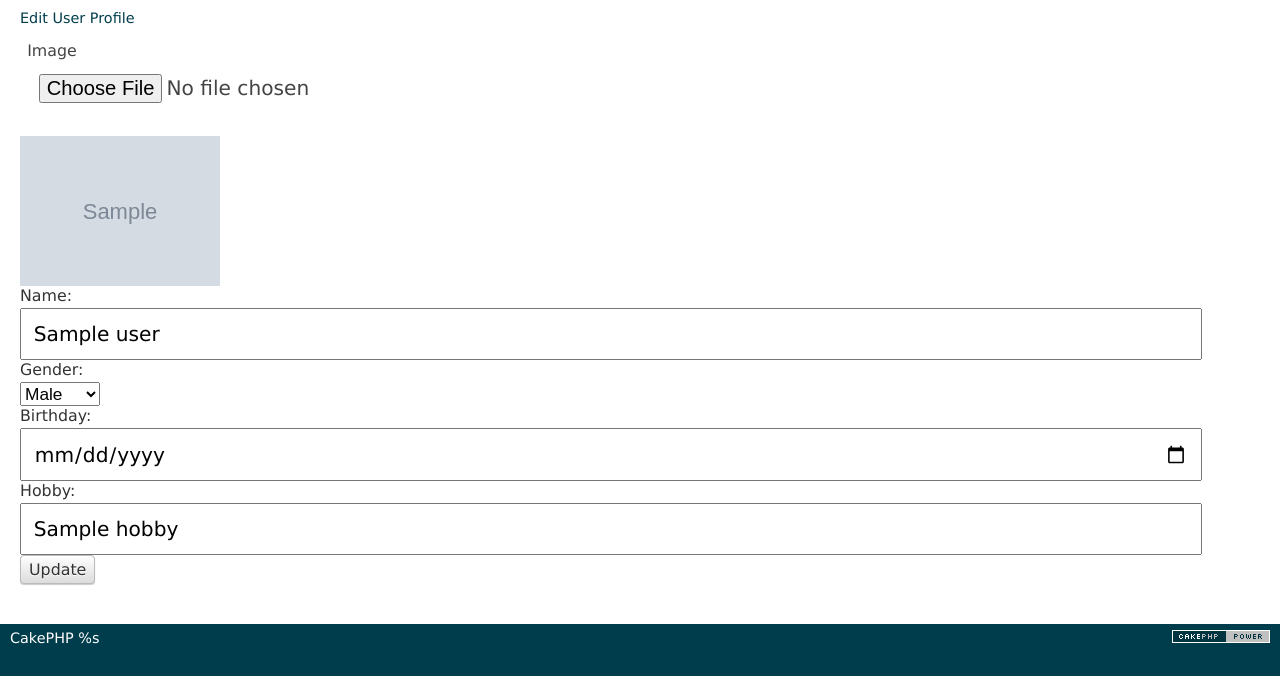
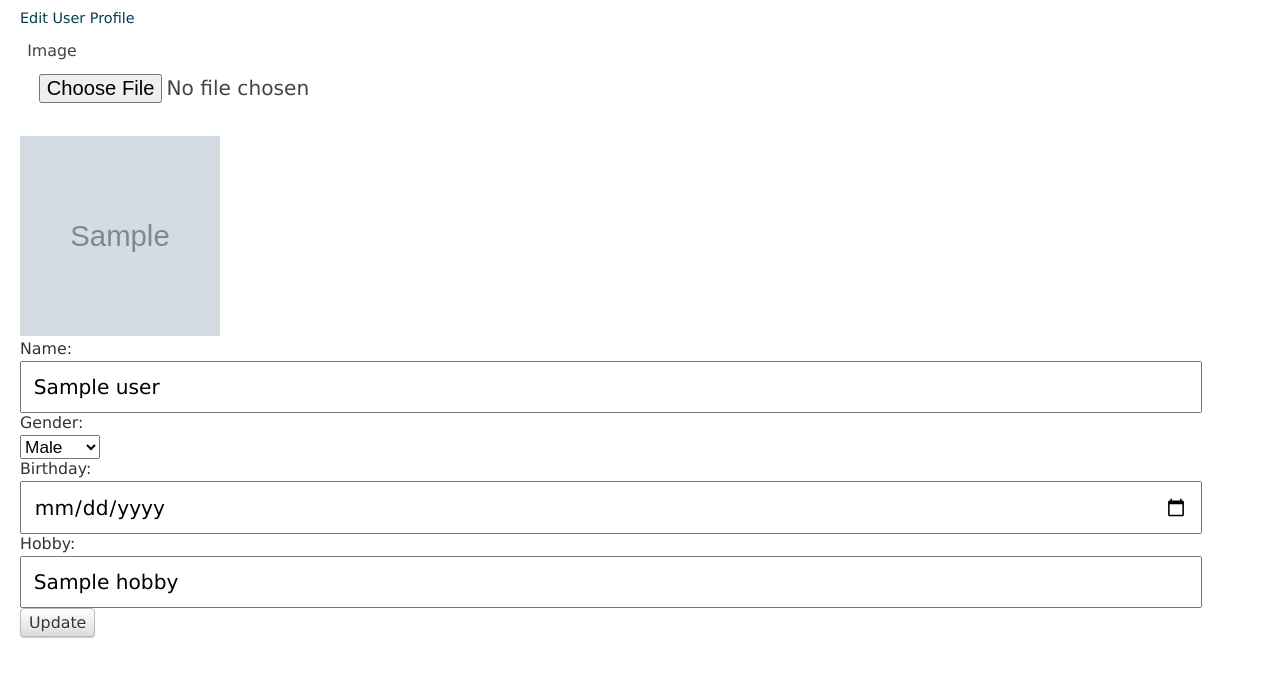
Before and after one commit to fdcyoshida/messageboard, a CakePHP app: the page made by app/View/UserProfiles/edit.ctp in a window 1280 px wide. Shown: the part 47-723 px from the top of the page. Run offline with PHP 8.4 and a stand-in for CakePHP, Linux system fonts and the light colour scheme; the template is opened without the code that fills it: most values are stand-ins (such as "Sample title", 1, 10 or a date in 2020); grey boxes marked "Sample" are stand-in pictures; form fields are guessed from the names that the template uses; data that the repository does not hold is empty; some libraries are stand-ins or nearby versions.

Commit message:
until modify userprofile edit to show img uploaded before

```diff
--- a/app/View/UserProfiles/edit.ctp
+++ b/app/View/UserProfiles/edit.ctp
@@ -6,7 +6,6 @@ echo $this->Form->create('UserProfile', array(
     'enctype' => 'multipart/form-data'
 ));
 ?>
-<script src="https://code.jquery.com/jquery-3.6.4.min.js"></script>
 <script>
     $(document).ready(function(){
         $("#imageInput").change(function(){
@@ -29,11 +28,12 @@ echo $this->Form->create('UserProfile', array(
 </script>
 
 <?php echo $this->Form->input('image', array('type' => 'file', 'id' => 'imageInput')); ?>
-<?php if (!empty($userProfile['UserProfile']['img'])): ?>
-    <img id="imagePreview" src="<?php echo $userProfile['UserProfile']['img']; ?>" alt="Preview" style="max-width: 200px; display: block;">
-<?php else: ?>
-    <img id="imagePreview" src="#" alt="Preview" style="max-width: 200px; display: none;">
-<?php endif; ?>
+<?php if (!empty($userProfile['UserProfile']['img'])) {
+        echo $this->Html->image($userProfile['UserProfile']['img'], array('alt' => 'Profile Image', 'width' => 200, 'height' => 200));
+    } else {
+        echo '<img id="imagePreview" src="#" alt="Preview" style="max-width: 200px; display: none;">';
+    }
+?>
 
 <label for="UserProfileName">Name:</label>
 <input type="text" name="User[name]" value="<?php echo $userProfile['User']['name']; ?>">
```
Also changed, not shown: app/Controller/UserProfilesController.php (+6 -2 lines).
